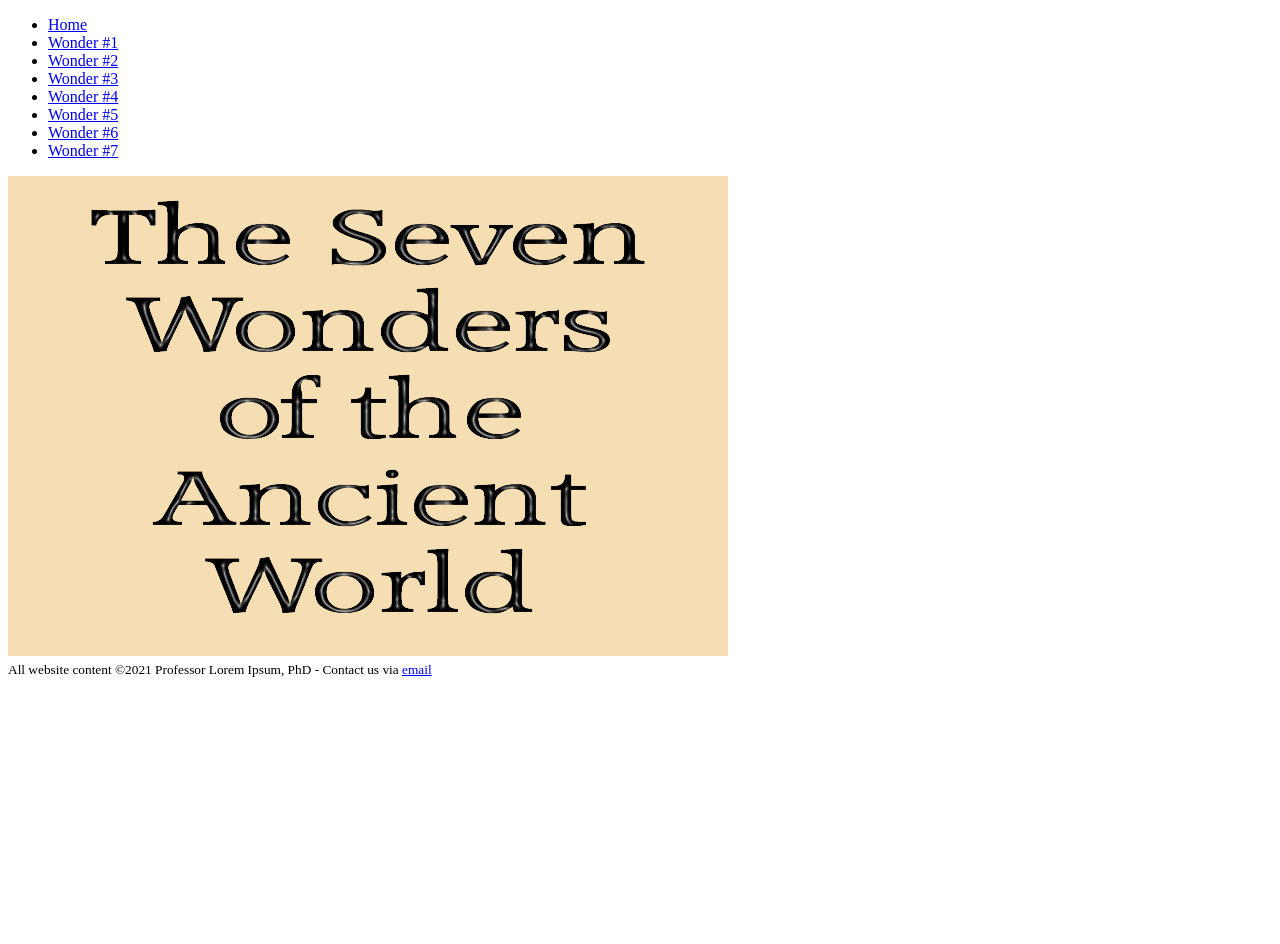
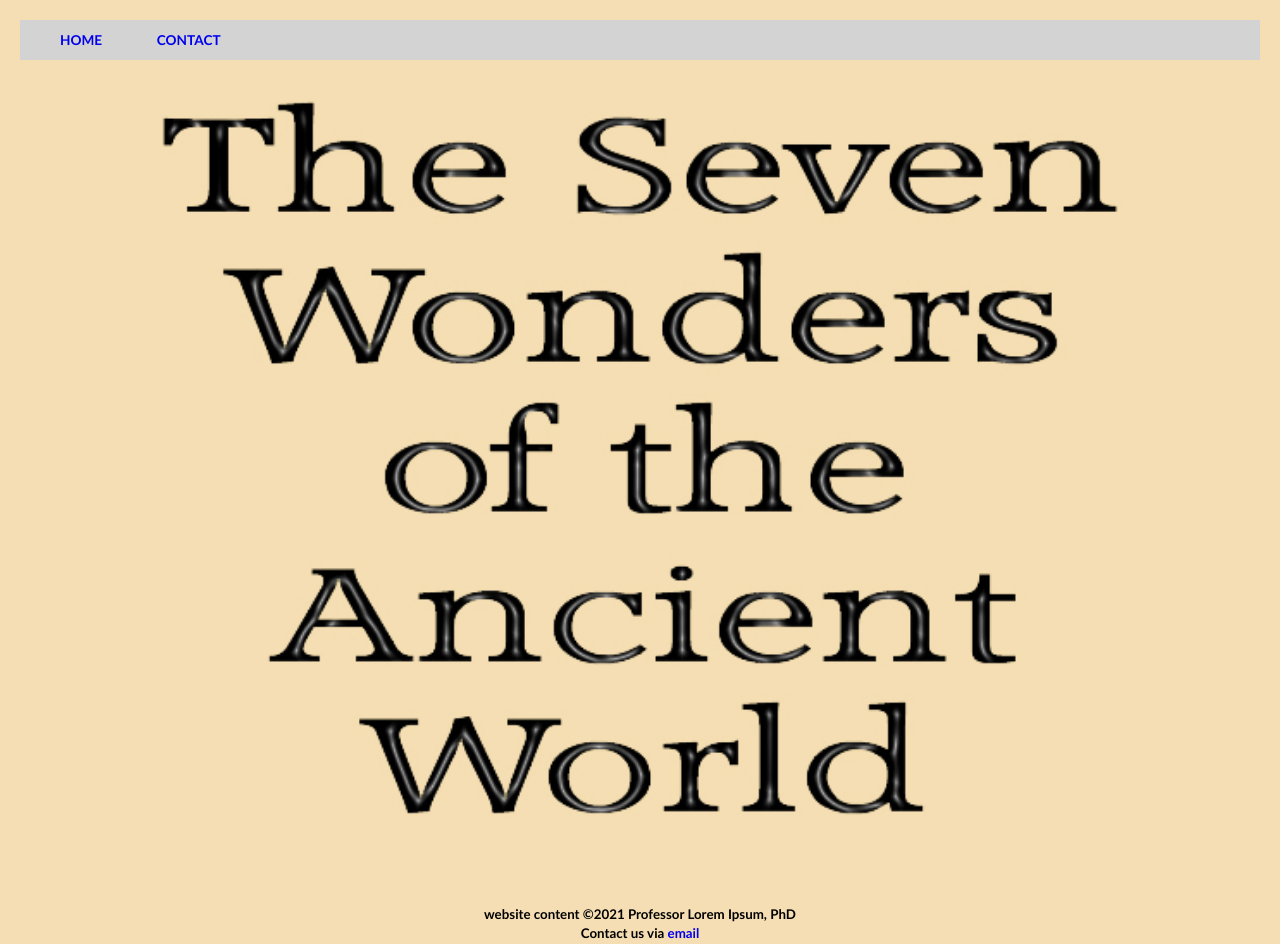
Before and after one commit to overreactor/7_Wonders_website, a plain HTML site: page wonder1.html in a window 1280 px wide. Before the commit the page ends 800 px from the top, so only its background shows below. Drawn offline with Linux system fonts and the light colour scheme.

Commit message:
Prepared Chapter pages for content

```diff
--- a/style.css
+++ b/style.css
@@ -80,6 +80,8 @@
                                         align-items: center;
                                         text-align: center;
                                         padding: 1rem 0;
+                                        font-family: 'Gill Sans', 'Gill Sans MT', Calibri, 'Trebuchet MS', sans-serif;
+                                        font-weight: 1000;
                                     }
 
                                     #video-container {
--- a/wonder1.html
+++ b/wonder1.html
@@ -1,41 +1,31 @@
 <!DOCTYPE html>
-
-<html>
+<html lang="en">
 
 <head>
-    <meta charset="utf-8">
+    <meta charset="UTF-8">
+    <meta http-equiv="X-UA-Compatible" content="IE=edge">
+    <meta name="viewport" content="width=device-width, initial-scale=1.0">
+    <link rel="stylesheet" href="style.css">
+    <link rel="icon" type="image/png" href="fav.png">
     <title>The 7 Wonders of the Ancient World</title>
-    <meta name="viewport" content="width=device-width, initial-scale=1">
-    <link rel="icon" type="image/png" href="fav.png">
-    <link rel="stylesheet" href="styles.css">
-    <style>
-
-    </style>
 </head>
 
 <body>
-    <header id="mainheader">
-        <nav>
-            <ul>
-                <li><a href="index.html">Home</a></li>
-                <li><a href="wonder1.html">Wonder #1</a></li>
-                <li><a href="wonder2.html">Wonder #2</a></li>
-                <li><a href="wonder3.html">Wonder #3</a></li>
-                <li><a href="wonder4.html">Wonder #4</a></li>
-                <li><a href="wonder5.html">Wonder #5</a></li>
-                <li><a href="wonder6.html">Wonder #6</a></li>
-                <li><a href="wonder7.html">Wonder #7</a></li>
-            </ul>
-        </nav>
-    </header>
+
+    <nav>
+        <ul>
+            <li id=item1><a href="index.html">HOME</a></li>
+            <li id=item2><a href="#">CONTACT</a></li>
+        </ul>
+    </nav>
 
     <img src="images/7wonderslogo.jpg" alt="">
 
 
 
     <footer>
-        <small>All website content &copy;2021 Professor Lorem Ipsum, PhD - Contact us via <a
-                    href="mailto:info@anywhere.com">email</small>
+        <small>website content &copy;2021 Professor Lorem Ipsum, PhD
+        <br>Contact us via <a href="mailto:info@anywhere.com ">email</a></small>
     </footer>
 </body>
 
```
Also changed, not shown: wonder2.html (+15 -25 lines), wonder3.html (+15 -25 lines), wonder4.html (+15 -25 lines), wonder5.html (+15 -25 lines), wonder6.html (+15 -25 lines), wonder7.html (+15 -25 lines).
